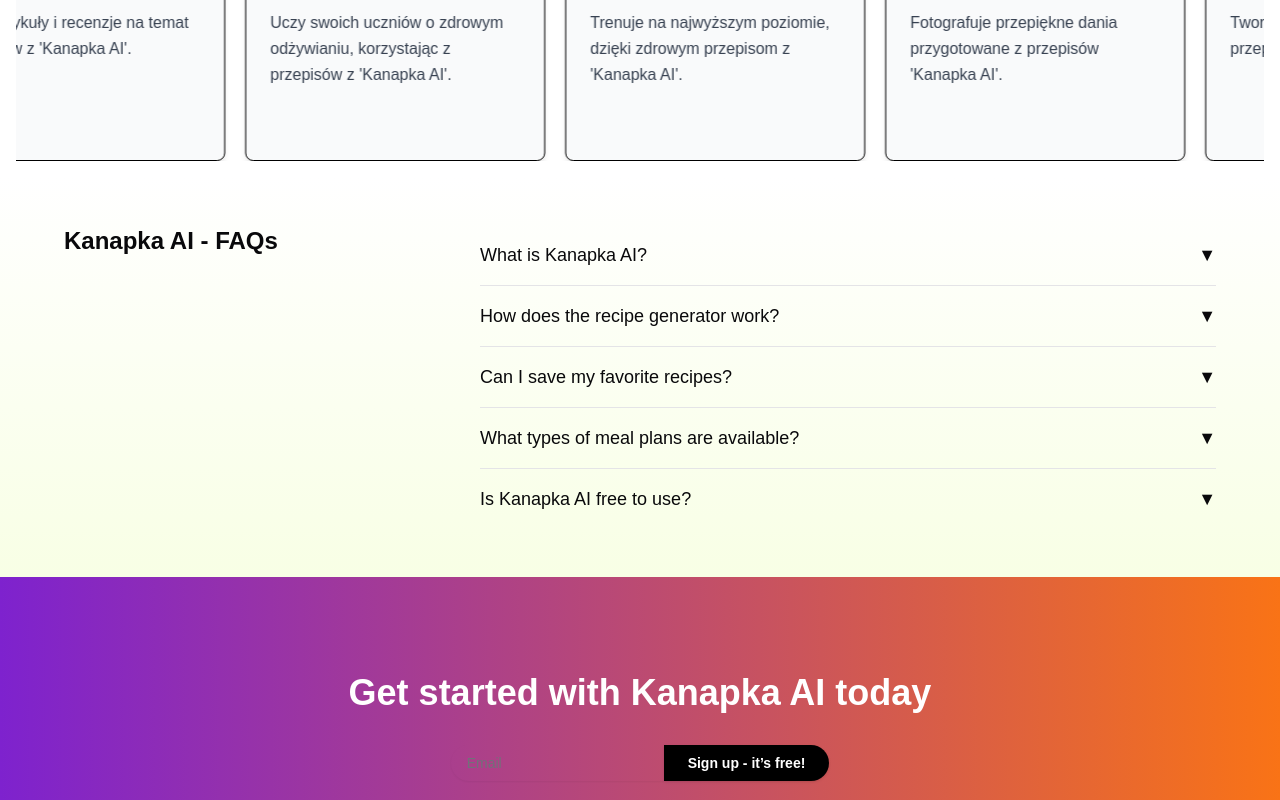
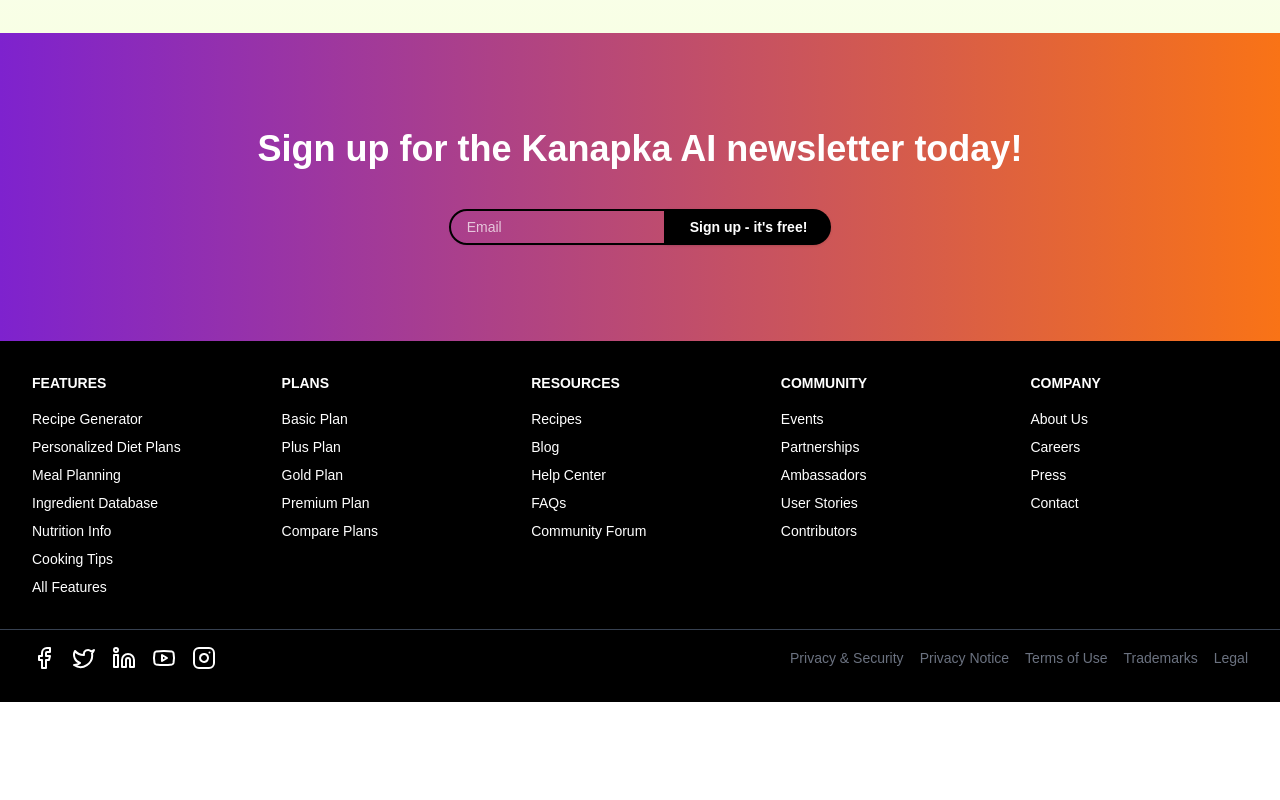
Before and after one commit to Glider6014/kanapka-ai, a Next.js app: page / in a window 1280 px wide. Shown: the part 2840-3640 px from the top of the page. After the commit the page ends 3542 px from the top, so only its background shows below. Built offline with nearby package versions, Linux system fonts and the light colour scheme; what tailwindcss-motion would draw is missing.

Commit message:
newsletter visual update

```diff
--- a/app/page.tsx
+++ b/app/page.tsx
@@ -30,9 +30,11 @@
       </div>
       <div className="w-full">
         <PromoBanner />
+        {/*
         <People people={people0} isReverse={false} />
         <People people={people1} isReverse={true} />
-      <FAQ/>
+         */}
+        <FAQ />
         <Newsletter />
         <Footer />
       </div>
--- a/components/Newsletter.tsx
+++ b/components/Newsletter.tsx
@@ -16,16 +16,21 @@
 import { Input } from "@/components/ui/input";
 
 const formSchema = z.object({
-  username: z.string().min(2, {
-    message: "Username must be at least 2 characters.",
-  }),
+  email: z
+    .string()
+    .email({
+      message: "Invalid email address.",
+    })
+    .nonempty({
+      message: "Email is required.",
+    }),
 });
 
 export default function Newsletter() {
   const form = useForm<z.infer<typeof formSchema>>({
     resolver: zodResolver(formSchema),
     defaultValues: {
-      username: "",
+      email: "",
     },
   });
 
@@ -44,31 +49,35 @@
                   onSubmit={form.handleSubmit(onSubmit)}
                   className="flex flex-col items-center space-y-4"
                 >
+                  <FormLabel className="mb-6 text-4xl text-center font-bold">
+                    Sign up for the Kanapka AI newsletter today!
+                  </FormLabel>
                   <FormField
                     control={form.control}
-                    name="username"
-                    render={({ field }) => (
+                    name="email"
+                    render={({ field, fieldState }) => (
                       <FormItem className="flex flex-col items-center">
-                        <FormLabel className="mb-6 text-4xl text-center font-bold">
-                          Get started with Kanapka AI today
-                        </FormLabel>
                         <div className="flex items-center">
                           <FormControl>
                             <Input
-                              className="rounded-l-full border-none px-4 py-2 text-black"
+                              className={`rounded-l-full text-opacity-70 focus-visible:text-opacity-100 border-solid border-2  focus-visible:ring-0 focus-visible:bg-opacity-20 border-black px-4 py-2 placeholder:text-white placeholder:text-opacity-70 placeholder:focus-visible:text-opacity-90 ${
+                                fieldState.invalid
+                                  ? "text-red-500 border-red-500"
+                                  : "text-white"
+                              }`}
                               type="email"
                               placeholder="Email"
                               {...field}
                             />
                           </FormControl>
                           <Button
-                            className="rounded-r-full bg-black font-bold hover:bg-gradient-to-r from-purple-700 to-orange-500 hover:opacity-90 text-white px-6 py-2 transition-transform transform hover:scale-105 duration-200"
+                            className="rounded-r-full bg-black font-bold hover:bg-gradient-to-r from-purple-700 to-orange-500 text-white px-6 py-2 transition-transform hover:scale-105 duration-200"
                             type="submit"
                           >
-                            Sign up - it’s free!
+                            Sign up - it's free!
                           </Button>
                         </div>
-                        <FormMessage />
+                        <FormMessage className="text-white" />
                       </FormItem>
                     )}
                   />
--- a/components/PromoBanner.tsx
+++ b/components/PromoBanner.tsx
@@ -9,7 +9,7 @@
             Discover the magic of personalized recipes with Kanapka AI!
           </h2>
           <p className="text-lg mb-6">
-            Whether you’re a busy professional, a home cook, or a culinary
+            Whether you're a busy professional, a home cook, or a culinary
             enthusiast, our goal is to help you create delicious meals
             effortlessly. Let Kanapka AI turn your fridge's contents into
             delightful dishes.
```
Also changed, not shown: components/PeopleArr.tsx (+10 -5 lines). Lines whose indentation alone changed are shown as unchanged.
